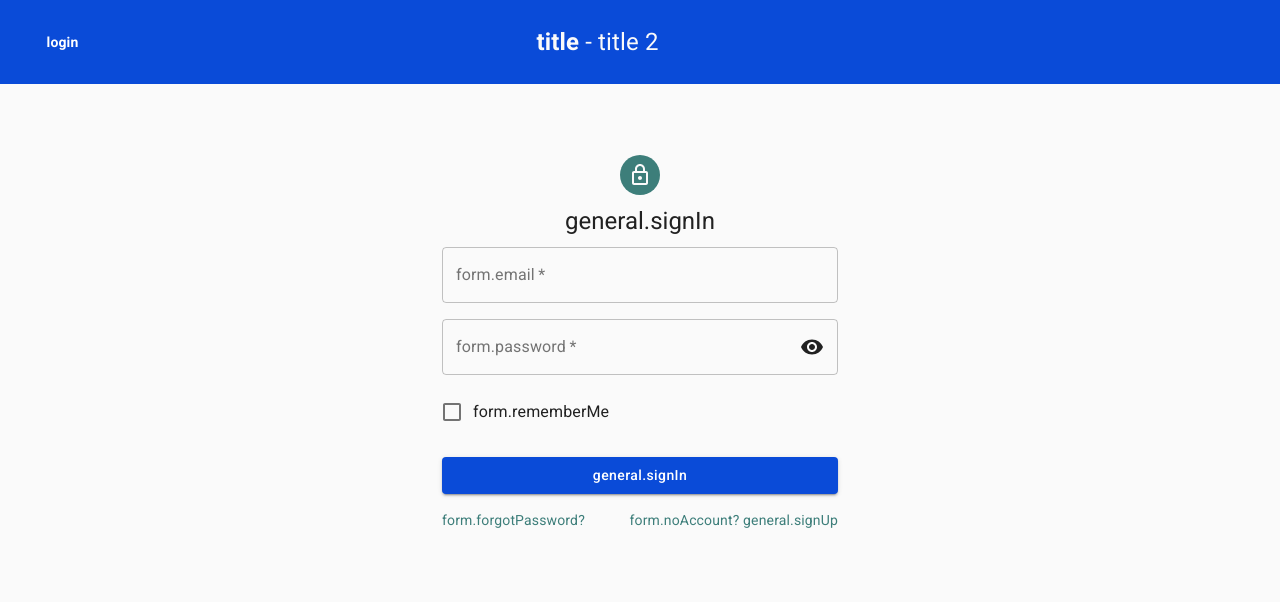
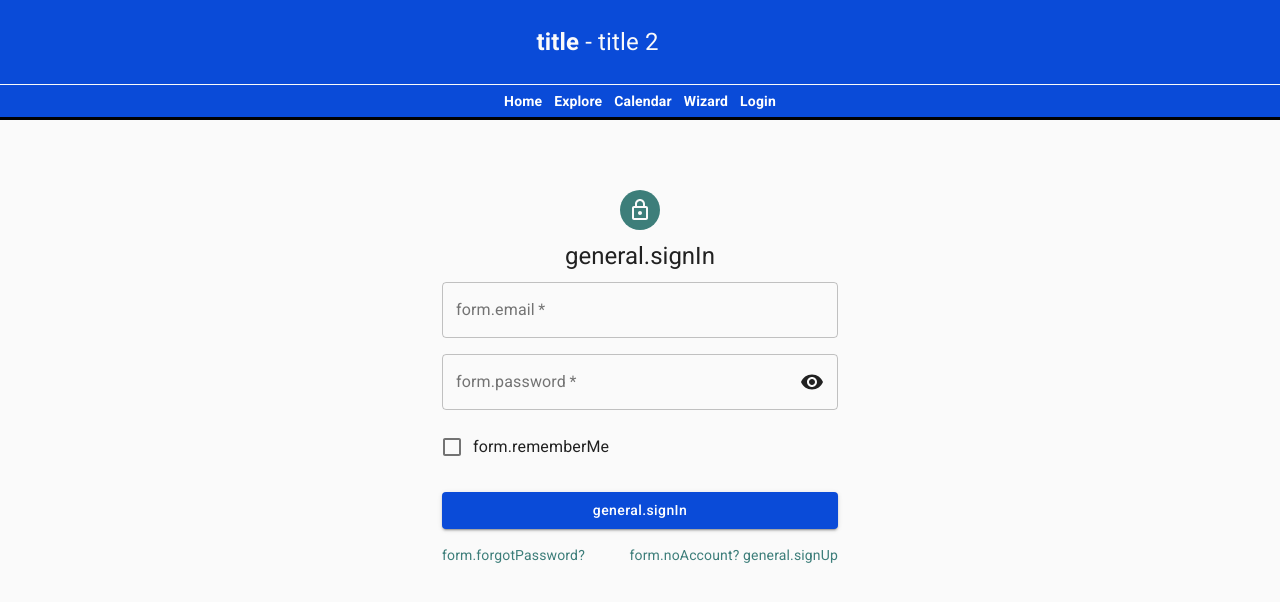
Before and after one commit to alerouge86/react_testRouting, a React (Create React App) app: page /login in a window 1280 px wide. Shown: the top 602 px of the page. Built offline with nearby package versions, Linux system fonts and the light colour scheme; what little-state-machine would draw is missing.

Commit message:
added query parameters for showing correct tabs

```diff
--- a/package.json
+++ b/package.json
@@ -20,12 +20,14 @@
     "little-state-machine": "^4.1.2",
     "lodash": "^4.17.21",
     "moment": "^2.29.1",
+    "query-string": "^7.0.1",
     "react": "^17.0.2",
     "react-dom": "^17.0.2",
     "react-hook-form": "^7.15.3",
     "react-i18next": "^11.12.0",
     "react-router-dom": "^5.3.0",
     "react-scripts": "4.0.3",
+    "uuid": "^8.3.2",
     "web-vitals": "^1.1.2",
     "yup": "^0.32.9"
   },
--- a/src/App.js
+++ b/src/App.js
@@ -8,6 +8,7 @@ import Home from "./pages/Home";
 import Login from "./pages/Login";
 import NotFound from "./pages/NotFound";
 import MomentUtils from "@date-io/moment";
+import { v4 as uuidv4 } from "uuid";
 import "./App.css";
 
 function App() {
@@ -18,7 +19,10 @@ function App() {
       <MuiPickersUtilsProvider utils={MomentUtils}>
         <div className="App">
           <Switch>
-            <Route path="/home" component={Home} />
+            <Route
+              path="/home"
+              render={(props) => <Home key={uuidv4()} {...props} />}
+            />
             <Route path="/login" component={Login} />
             <Route path="/not-found" component={NotFound} />
             <Route path="/" exact component={Home} />
--- a/src/components/common/TabsElevated.jsx
+++ b/src/components/common/TabsElevated.jsx
@@ -44,14 +44,14 @@ TabPanel.propTypes = {
   value: PropTypes.any.isRequired,
 };
 
-const TabsElevated = ({ itemTabs, idTabs, p }) => {
+const TabsElevated = ({ itemTabs, tabToShow, setTabToShow, idTabs, p }) => {
   const classes = useStyles();
-  const [value, setValue] = React.useState(0);
+  // const [value, setValue] = React.useState(0);
   const tabsStyles = elevatedTabsStylesHook.useTabs();
   const tabItemStyles = elevatedTabsStylesHook.useTabItem();
 
   const handleChange = (event, newValue) => {
-    setValue(newValue);
+    setTabToShow(newValue);
   };
 
   return (
@@ -59,7 +59,7 @@ const TabsElevated = ({ itemTabs, idTabs, p }) => {
       <Tabs
         classes={tabsStyles}
         className={classes.tabs}
-        value={value}
+        value={tabToShow}
         onChange={handleChange}
         variant="fullWidth"
       >
@@ -80,7 +80,7 @@ const TabsElevated = ({ itemTabs, idTabs, p }) => {
         return (
           <TabPanel
             key={`${idTabs}-${item.index}`}
-            value={value}
+            value={tabToShow}
             index={item.index}
             p={p}
           >
--- a/src/components/common/TabsNormal.jsx
+++ b/src/components/common/TabsNormal.jsx
@@ -52,12 +52,19 @@ const useStyles = makeStyles((theme) => ({
   },
 }));
 
-export default function TabsNormal({ itemTabs, idTabs, tabsVariant, p }) {
+export default function TabsNormal({
+  itemTabs,
+  tabToShow,
+  setTabToShow,
+  idTabs,
+  tabsVariant,
+  p,
+}) {
   const classes = useStyles();
-  const [value, setValue] = React.useState(0);
+  // const [value, setValue] = React.useState(tabToShow ? tabToShow : 0);
 
   const handleChange = (event, newValue) => {
-    setValue(newValue);
+    setTabToShow(newValue);
   };
 
   return (
@@ -67,7 +74,7 @@ export default function TabsNormal({ itemTabs, idTabs, tabsVariant, p }) {
           classes={{
             indicator: classes.indicator,
           }}
-          value={value}
+          value={tabToShow}
           onChange={handleChange}
           variant={tabsVariant}
         >
@@ -87,7 +94,7 @@ export default function TabsNormal({ itemTabs, idTabs, tabsVariant, p }) {
         return (
           <TabPanel
             key={`${idTabs}-${item.index}`}
-            value={value}
+            value={tabToShow}
             index={item.index}
             p={p}
           >
--- a/src/components/tabs/MainTabs.jsx
+++ b/src/components/tabs/MainTabs.jsx
@@ -1,24 +1,41 @@
-import React from "react";
+import { useState, useEffect } from "react";
+import queryString from "query-string";
 import HomeIcon from "@material-ui/icons/Home";
+import PublicIcon from "@material-ui/icons/Public";
 import TabHome from "./tabHome/TabHome";
 import TabsNormal from "../common/TabsNormal";
 import LabelTab from "../common/LabelTab";
 
-export default function MainTabs() {
+export default function MainTabs(props) {
+  const { location } = props;
+  let { mainTab } = queryString.parse(location.search);
+  mainTab = mainTab ? parseInt(mainTab) : 0;
+  const [tabToShow, setTabToShow] = useState(0);
+  useEffect(() => {
+    setTabToShow(mainTab);
+  }, []);
+
   const itemsTabs = [
     {
       index: 0,
+      icon: <PublicIcon />,
+      content: <h1>Explore</h1>,
+    },
+    {
+      index: 1,
       icon: (
         <LabelTab>
           <HomeIcon />
         </LabelTab>
       ),
-      content: <TabHome />,
+      content: <TabHome {...props} />,
     },
   ];
   return (
     <TabsNormal
       itemTabs={itemsTabs}
+      tabToShow={tabToShow}
+      setTabToShow={setTabToShow}
       idTabs="tabsMain"
       tabsVariant="fullWidth"
       p={2}
--- a/src/components/tabs/tabHome/TabHome.jsx
+++ b/src/components/tabs/tabHome/TabHome.jsx
@@ -1,16 +1,26 @@
+import { useState, useEffect } from "react";
 import { useTranslation } from "react-i18next";
+import queryString from "query-string";
 import TabsElevated from "../../common/TabsElevated";
 import AddCircleIcon from "@material-ui/icons/AddCircle";
 import TabCreate from "../tabCreate/TabCreate";
 import EventNoteIcon from "@material-ui/icons/EventNote";
 
-const TabHome = () => {
+const TabHome = (props) => {
+  const { location } = props;
+  let { tabHome } = queryString.parse(location.search);
+  tabHome = tabHome ? parseInt(tabHome) : 0;
+  const [tabToShow, setTabToShow] = useState(0);
+  useEffect(() => {
+    setTabToShow(tabHome);
+  }, []);
+
   const { t } = useTranslation();
   const itemsTabs = [
     {
       index: 0,
       label: <EventNoteIcon />,
-      content: <h1>tab</h1>,
+      content: <h1>calendar</h1>,
     },
     {
       index: 1,
@@ -19,7 +29,15 @@ const TabHome = () => {
     },
   ];
 
-  return <TabsElevated itemTabs={itemsTabs} idTabs="tabsEventsClubs" p={0} />;
+  return (
+    <TabsElevated
+      itemTabs={itemsTabs}
+      tabToShow={tabToShow}
+      setTabToShow={setTabToShow}
+      idTabs="tabsEventsClubs"
+      p={0}
+    />
+  );
 };
 
 export default TabHome;
--- a/src/components/topbar/Topbar.jsx
+++ b/src/components/topbar/Topbar.jsx
@@ -16,6 +16,30 @@ const useStyles = makeStyles((theme) => ({
       props.divider ? theme.palette.background.default : "",
     borderBottomStyle: (props) => (props.divider ? "solid" : ""),
     borderBottomWidth: (props) => (props.divider ? 1 : 0),
+  },
+  navbar: {
+    display: "flex",
+    justifyContent: "space-evenly",
+    backgroundColor: theme.palette.primary.main,
+    color: theme.palette.background.default,
+    borderBottom: "3px solid black",
+    marginBottom: 10,
+  },
+  navbarList: {
+    listStyleType: "none",
+    margin: 0,
+    padding: 0,
+    overflow: "hidden",
+  },
+  navbarListElement: {
+    float: "left",
+  },
+  link: {
+    display: "block",
+    color: "white",
+    textAlign: "center",
+    padding: 6,
+    textDecoration: "none",
   },
   left: {
     flex: 1,
@@ -47,12 +71,9 @@ const useStyles = makeStyles((theme) => ({
 const Topbar = ({ handleMenuClick, ...props }) => {
   const classes = useStyles(props);
   return (
+    <>
       <div className={classes.root}>
-      <div className={classes.left}>
-        <Link to="/login">
-          <span style={{ color: "white", fontWeight: "bold" }}>login</span>
-        </Link>
-      </div>
+        <div className={classes.left}></div>
         <div className={classes.center}>
           <Link to="/">
             <span className={classes.title}>
@@ -63,6 +84,40 @@ const Topbar = ({ handleMenuClick, ...props }) => {
         </div>
         <div className={classes.right}></div>
       </div>
+      <div className={classes.navbar}>
+        <ul className={classes.navbarList}>
+          <li className={classes.navbarListElement}>
+            <Link to="/home" className={classes.link}>
+              <span style={{ color: "white", fontWeight: "bold" }}>Home</span>
+            </Link>
+          </li>
+          <li className={classes.navbarListElement}>
+            <Link to="/home?mainTab=0" className={classes.link}>
+              <span style={{ color: "white", fontWeight: "bold" }}>
+                Explore
+              </span>
+            </Link>
+          </li>
+          <li className={classes.navbarListElement}>
+            <Link to="/home?mainTab=1&tabHome=0" className={classes.link}>
+              <span style={{ color: "white", fontWeight: "bold" }}>
+                Calendar
+              </span>
+            </Link>
+          </li>
+          <li className={classes.navbarListElement}>
+            <Link to="/home?mainTab=1&tabHome=1" className={classes.link}>
+              <span style={{ color: "white", fontWeight: "bold" }}>Wizard</span>
+            </Link>
+          </li>
+          <li className={classes.navbarListElement}>
+            <Link to="/login" className={classes.link}>
+              <span style={{ color: "white", fontWeight: "bold" }}>Login</span>
+            </Link>
+          </li>
+        </ul>
+      </div>
+    </>
   );
 };
 
--- a/src/pages/Home.jsx
+++ b/src/pages/Home.jsx
@@ -1,11 +1,11 @@
 import MainTabs from "../components/tabs/MainTabs";
 import TopbarComplete from "../components/topbar/TopbarComplete";
 
-const Home = () => {
+const Home = (props) => {
   return (
     <>
       <TopbarComplete />
-      <MainTabs />
+      <MainTabs {...props} />
     </>
   );
 };
```
Also changed, not shown: 1 other file (tests, documents, lock files or other folders). Lines whose indentation alone changed are shown as unchanged.
